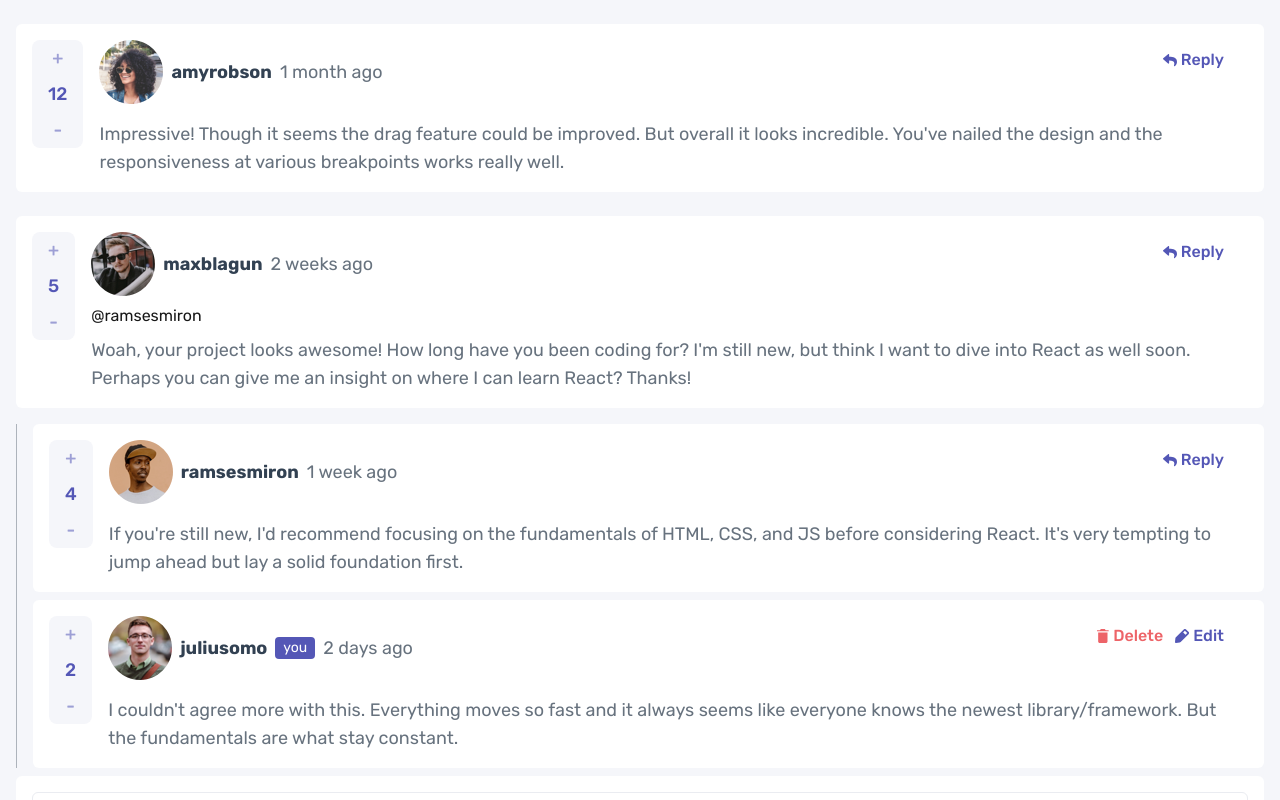
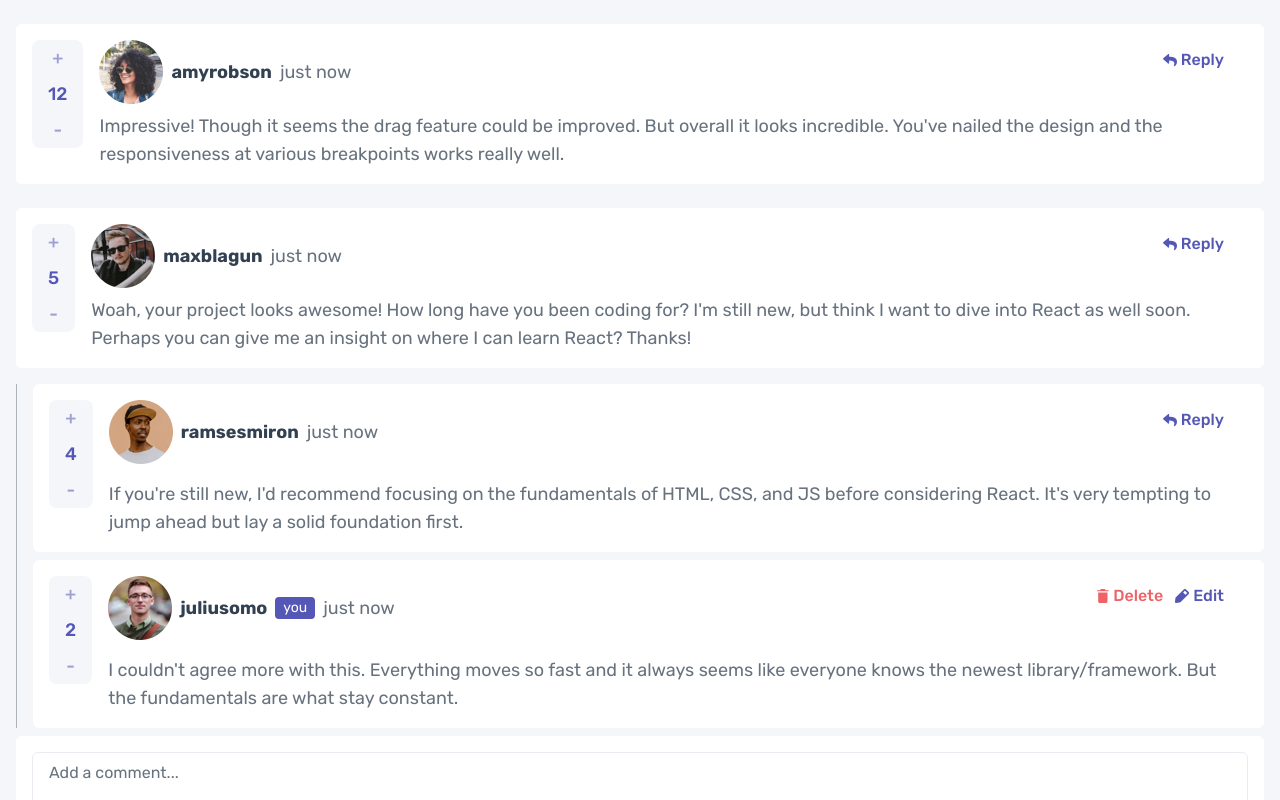
Before and after one commit to AslamtoIbrahim/interactive-comments-section-main, a Next.js app: page / in a window 1280 px wide. Shown: the top 800 px of the page. Built offline with nearby package versions, Linux system fonts and the light colour scheme.

Commit message:
fixing time age and generating new id

```diff
--- a/public/data.json
+++ b/public/data.json
@@ -10,7 +10,7 @@
     {
       "id": 1,
       "content": "Impressive! Though it seems the drag feature could be improved. But overall it looks incredible. You've nailed the design and the responsiveness at various breakpoints works really well.",
-      "createdAt": "1 month ago",
+      "createdAt": "2025-03-31T18:38:48.247253Z",
       "score": 12,
       "user": {
         "image": {
@@ -24,7 +24,7 @@
     {
       "id": 2,
       "content": "Woah, your project looks awesome! How long have you been coding for? I'm still new, but think I want to dive into React as well soon. Perhaps you can give me an insight on where I can learn React? Thanks!",
-      "createdAt": "2 weeks ago",
+      "createdAt": "2025-04-16T18:38:48.247267Z",
       "score": 5,
       "user": {
         "image": {
@@ -37,7 +37,7 @@
         {
           "id": 3,
           "content": "If you're still new, I'd recommend focusing on the fundamentals of HTML, CSS, and JS before considering React. It's very tempting to jump ahead but lay a solid foundation first.",
-          "createdAt": "1 week ago",
+          "createdAt": "2025-04-23T18:38:48.247271Z",
           "score": 4,
           "replyingTo": "maxblagun",
           "user": {
@@ -51,7 +51,7 @@
         {
           "id": 4,
           "content": "I couldn't agree more with this. Everything moves so fast and it always seems like everyone knows the newest library/framework. But the fundamentals are what stay constant.",
-          "createdAt": "2 days ago",
+          "createdAt": "2025-04-28T18:38:48.247275Z",
           "score": 2,
           "replyingTo": "ramsesmiron",
           "user": {
--- a/src/app/components/Comment.tsx
+++ b/src/app/components/Comment.tsx
@@ -1,5 +1,5 @@
 "use client";
-import React, { useState } from "react";
+import React, { useContext, useRef, useState } from "react";
 import ScoreButton from "./ScoreButton";
 import CurrentUser from "./CurrentUser";
 import EditButton from "./EditButton";
@@ -9,6 +9,8 @@ import Input from "./Input";
 import Button from "./Button";
 import Dialog from "./Dialog";
 import ReplyButton from "./ReplyButton";
+import { UserContext } from "./Main";
+import tiemAgo from './Functions'
 
 interface Ireply {
   content: string;
@@ -42,6 +44,8 @@ type prop = {
 const Comment = ({ comment, currentUserName, index }: prop) => {
   const [editable, seteditable] = useState(false);
   const [dialog, setDialog] = useState(false);
+  const ref = useRef<HTMLTextAreaElement>(null);
+  const commentContext = useContext(UserContext);
 
   console.log("😍", comment?.user.image.png);
 
@@ -56,31 +60,41 @@ const Comment = ({ comment, currentUserName, index }: prop) => {
     localStorage.clear();
     setDialog(false);
   };
+
+  const onUpdate = () => {
+    const commentEdit = ref.current!.value;
+    if (commentEdit === "") {
+      return;
+    }
+  };
+
+
+
   return (
     <div className="bg-white p-4 rounded-md font-rubik flex flex-col md:flex-row-reverse md:relative md:items-start gap-3 md:gap-4">
       <section className="w-full flex flex-col gap-2">
         <div className="flex items-center gap-2">
           <Picture mb={comment?.user.image.png} dt={comment?.user.image.webp} />
           <p className="font-semibold text-sm md:text-lg text-dark-blue">
-            {comment?.user.username}{" "}
+            {comment?.user.username}
           </p>
           {currentUserName === comment?.user.username && <CurrentUser />}
           <p className="text-grayish-blue text-sm md:text-lg">
-            {comment?.createdAt}
+            {tiemAgo(comment!.createdAt)}
           </p>
         </div>
-        <span>
+        {/* <span>
           {comment?.replies?.[index || 0]?.replyingTo
             ? `@${comment.replies[index || 0].replyingTo}`
             : ""}
-        </span>
+        </span> */}
 
         {!editable ? (
           <p className="text-grayish-blue md:text-lg">{comment?.content}</p>
         ) : (
           <section className="flex flex-col gap-2">
-            <Input text={`@${comment?.user.username} ${comment?.content}`} />
-            <Button className="self-end px-3" text="Update" />
+            <Input text={comment?.content} ref={ref} />
+            <Button clcik={onUpdate} className="self-end px-3" text="Update" />
           </section>
         )}
       </section>
--- /dev/null
+++ b/src/app/components/Functions.js
@@ -0,0 +1,21 @@
+const tiemAgo = (timesamp) => {
+    const now = new Date();
+    const past = new Date(timesamp);
+    const seconds = Math.floor((now.getTime() - past.getTime()) / 1000);
+
+    if (seconds < 60) return "just now";
+    const minutes = Math.floor(seconds / 60);
+    if (minutes < 60) return `${minutes} minute${minutes > 1 ? "s" : ""} ago`;
+    const hours = Math.floor(minutes / 60);
+    if (hours < 24) return `${hours} hour${hours > 1 ? "s" : ""} ago`;
+    const days = Math.floor(hours / 24);
+    if (days < 7) return `${days} day${days > 1 ? "s" : ""} ago`;
+    const weeks = Math.floor(days / 7);
+    if (weeks < 5) return `${weeks} week${weeks > 1 ? "s" : ""} ago`;
+    const months = Math.floor(weeks / 5);
+    if (months < 12) return `${months} month${months > 1 ? "s" : ""} ago`;
+    const years = Math.floor(months / 12);
+    return `${years} year${years > 1 ? "s" : ""} ago`;
+  };
+
+  export default tiemAgo;
--- a/src/app/components/Main.tsx
+++ b/src/app/components/Main.tsx
@@ -1,47 +1,130 @@
 "use client";
-import React, { useEffect, useState } from "react";
+import React, { useEffect, useReducer, useState, createContext } from "react";
+import CommentReply from "./CommentReply";
 import Response from "./Response";
-import CommentReply from "./CommentReply";
+
+type currentUser = {
+  image: {
+    png: string;
+    webp: string;
+  };
+  username: string;
+};
+
+type comment = {
+  id: number;
+  content: string;
+  createdAt: string;
+  score: number;
+  user: {
+    image: {
+      png: string;
+      webp: string;
+    };
+    username: string;
+  };
+  replies: reply[];
+};
+
+type reply = {
+  id: number;
+  content: string;
+  createdAt: string;
+  score: number;
+  replyingTo: string;
+  user: {
+    image: {
+      png: string;
+      webp: string;
+    };
+    username: string;
+  };
+};
+
+type Action =
+  | { type: "SET_COMMENTS"; payload: comment[] }
+  | { type: "ADD_COMMENT"; payload: comment };
+
+type contextType = {
+  comments: comment[];
+  dispatch: React.Dispatch<Action>;
+};
+
+export const UserContext = createContext<contextType | null>(null);
 
 const Main = () => {
-  const [data, setdata] = useState<{ currentUser?: any; comments: any[] }>({
-    currentUser: undefined,
-    comments: [],
-  });
+  const [currentUser, setCurrentUser] = useState<currentUser>();
 
+  const reducer = (comments: comment[], action: Action): comment[] => {
+    switch (action.type) {
+      case "SET_COMMENTS":
+        return action.payload;
+      case "ADD_COMMENT": {
+        const newComment = [...comments, action.payload];
+        localStorage.setItem("comment", JSON.stringify(newComment));
+        return newComment;
+      }
+      default:
+        return comments;
+    }
+  };
+  const [comments, dispatch] = useReducer(reducer, []);
 
-  // load initial data from data.json or localStorage
+  // load initial user from data.json or localStorage
   useEffect(() => {
-    console.log("hello json 😋");
+    console.log("😋 This is part of current user: ");
 
-    const saveData = localStorage.getItem("jsonData");
-    if (saveData) {
-      setdata(JSON.parse(saveData));
+    fetch("/data.json")
+      .then((response) => response.json())
+      .then((data: { currentUser: currentUser }) => {
+        setCurrentUser(data.currentUser);
+        console.log("💜 current user:  ", data.currentUser);
+      })
+      .catch((error) => console.error(error));
+  }, []);
+
+  // set initialize comments from jsong file either from local or reducer
+  const setDispatchComments = (comments: comment[]) => {
+    dispatch({
+      type: "SET_COMMENTS",
+      payload: comments,
+    });
+  };
+  // load initial comments from data.json or localStorage
+  useEffect(() => {
+    console.log("😋 This is part of comments: ");
+    const localComments = localStorage.getItem("comment");
+    if (localComments) {
+      setDispatchComments(JSON.parse(localComments));
     } else {
       fetch("/data.json")
         .then((response) => response.json())
-        .then((data) => {
-          setdata(data);
-          console.log(data);
-          localStorage.setItem("jsonData", JSON.stringify(data));
+        .then((data: { comments: comment[] }) => {
+          setDispatchComments(data.comments);
+          console.log("💎 comments:  ", data.comments);
+          localStorage.setItem("comment", JSON.stringify(data.comments));
         })
         .catch((error) => console.error(error));
     }
   }, []);
 
   return (
-    <div className="bg-very-light-gray  py-6 px-4 flex flex-col gap-2">
-      {data.comments?.map((comment, index) => (
-        <CommentReply
-          key={index}
-          comment={comment}
-          username={data.currentUser.username}
-          index={index}
-        />
-      ))}
-      <Response data={data} setData={setdata} currentUser={data.currentUser} />
+    <div className="bg-very-light-gray h-fill  py-6 px-4 flex flex-col gap-2">
+      <UserContext.Provider value={{ comments, dispatch }}>
+        {comments.map((comm, ind) => (
+          <CommentReply
+            username={currentUser?.username}
+            comment={comm}
+            key={ind}
+          />
+        ))}
+
+        <Response currentUser={currentUser} />
+      </UserContext.Provider>
     </div>
   );
 };
 
+
+
 export default Main;
--- a/src/app/components/Reply.tsx
+++ b/src/app/components/Reply.tsx
@@ -7,8 +7,9 @@ import DeleteButton from "./DeleteButton";
 import Picture from "./Picture";
 import Input from "./Input";
 import Button from "./Button";
-import Dialog from "../Dialog/Dialog";
+import Dialog from "./Dialog";
 import ReplyButton from "./ReplyButton";
+import tiemAgo from "./Functions";
 
 interface Ireply {
   content: string;
@@ -67,7 +68,7 @@ const Reply = ({ comment, currentUserName, index }: prop) => {
             </p>
             {currentUserName === comment?.user.username && <CurrentUser />}
             <p className="text-grayish-blue text-sm md:text-lg">
-              {comment?.createdAt}
+              {tiemAgo(comment!.createdAt)}
             </p>
           </div>
           <span>
--- a/src/app/components/Response.tsx
+++ b/src/app/components/Response.tsx
@@ -1,57 +1,73 @@
-import React, { useRef } from "react";
+import React, { useContext, useRef } from "react";
 import Input from "./Input";
 import Button from "./Button";
 import Picture from "./Picture";
+import { UserContext } from "./Main";
 
-interface user {
+interface IcurrentUser {
   image: {
     png: string;
     webp: string;
   };
   username: string;
 }
+
 type prop = {
-  currentUser: user;
-  data: any;
-  setData: (data: any) => void;
+  currentUser?: IcurrentUser;
 };
-const Response = ({ currentUser, data, setData }: prop) => {
+
+type reply = {
+  id: number;
+  content: string;
+  createdAt: string;
+  score: number;
+  replyingTo: string;
+  user: {
+    image: {
+      png: string;
+      webp: string;
+    };
+    username: string;
+  };
+};
+
+const Response = ({ currentUser }: prop) => {
   const ref = useRef<HTMLTextAreaElement>(null);
 
+  const context = useContext(UserContext);
+
+  // add comment to data
   const sendClick = () => {
-    const va = ref.current?.value;
-    console.log("🌵 send: ", va);
-    if (va === "") {
+    const comment = ref.current!.value;
+    console.log("🌵 send: ", comment);
+    if (comment === "") {
       return;
     }
-    // add comment to data
+
+    const nexId = Math.max(0, ...context!.comments.map((c) => c.id)) + 1;
+
     const newComment = {
-      id: 4,
-      content: va,
-      createdAt: "28-08-2025",
+      id: nexId,
+      content: comment,
+      createdAt: new Date().toISOString(),
       score: 0,
       user: {
         image: {
-          png: data.currentUser?.image.png,
-          webp: data.currentUser?.image.webp,
+          png: currentUser?.image.png,
+          webp: currentUser?.image.webp,
         },
-        username: data.currentUser?.username,
+        username: currentUser?.username,
       },
+      replies: [] as reply[],
     };
-
-    const updateData = [...data?.comments, newComment];
-    setData(updateData);
-    console.log(data);
+    context?.dispatch({ type: "ADD_COMMENT", payload: newComment });
   };
 
   return (
     <div className="bg-white p-4 rounded-md font-rubik flex flex-col gap-3">
       <Input ref={ref} />
       <section className="flex items-center justify-between">
-        <Picture
-          mb={data.currentUser?.image.png}
-          dt={data.currentUser?.image.webp}
-        />
+        <Picture mb={currentUser?.image.png} dt={currentUser?.image.webp} />
         <Button clcik={sendClick} />
       </section>
     </div>
--- a/src/app/components/UserConext.js
+++ /dev/null
@@ -1,6 +0,0 @@
-import { createContext } from 'react'
-
-
-const UserContext = createContext(null);
-
-export default UserContext;
```
Also changed, not shown: src/app/components/CommentReply.tsx (+5 -2 lines), src/app/components/Input.tsx (+7 -2 lines), src/app/components/ScoreButton.tsx (+4 -3 lines).
